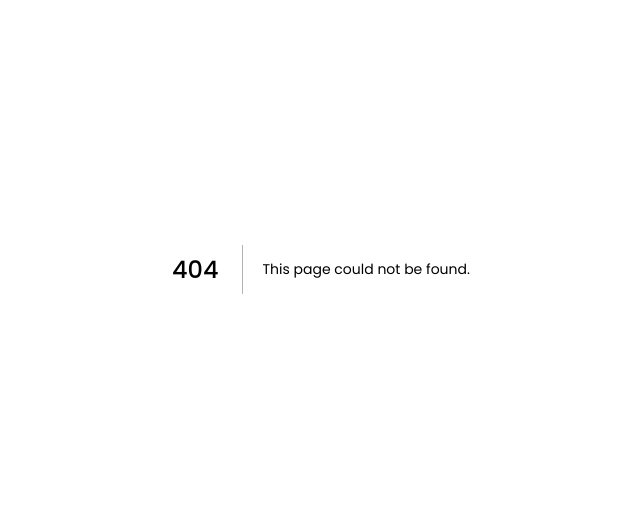
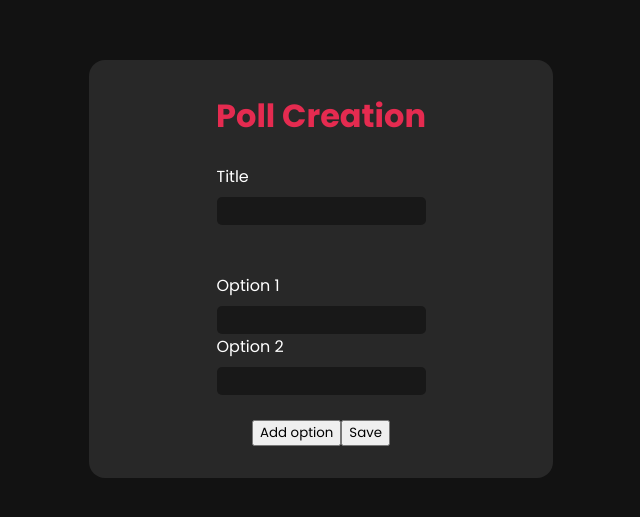
Before and after one commit to gentil-kadson/pollover-frontend, a Next.js app: page /create-poll in a window 1280 px wide. Before the commit this address had no page. Shown: the part 131-648 px from the top of the page, without its empty margins (319-959 px from the left). Built offline with nearby package versions, Linux system fonts and the light colour scheme.

Commit message:
creates poll option component.

```diff
--- /dev/null
+++ b/src/components/PollOption/PollOption.module.css
@@ -0,0 +1,19 @@
+.container {
+  display: flex;
+  flex-direction: column;
+  gap: 0.5rem;
+  max-width: 209px;
+}
+
+.label {
+  color: #fff;
+}
+
+.input {
+  background: var(--primary);
+  border: none;
+  border-radius: 0.3125rem;
+  padding: 0.25rem 1rem;
+
+  color: var(--white);
+}
--- /dev/null
+++ b/src/components/PollOption/index.tsx
@@ -0,0 +1,21 @@
+import styles from "./PollOption.module.css";
+
+type PollOptionProps = {
+  optionNumber: number;
+};
+
+export default function PollOption({ optionNumber }: PollOptionProps) {
+  return (
+    <div className={styles.container}>
+      <label className={styles.label} htmlFor={`option${optionNumber}`}>
+        Option {optionNumber}
+      </label>
+      <input
+        className={styles.input}
+        type="text"
+        name={`option${optionNumber}`}
+        id={`option${optionNumber}`}
+      />
+    </div>
+  );
+}
--- /dev/null
+++ b/src/pages/create-poll.tsx
@@ -0,0 +1,34 @@
+import styles from "../styles/CreatePoll.module.css";
+
+import PollOption from "@/components/PollOption";
+
+export default function CreatePoll() {
+  return (
+    <main className={styles.main}>
+      <section className={styles.section}>
+        <h1 className={styles.title}>Poll Creation</h1>
+        <form className={styles.form}>
+          <div className={styles.formGroup}>
+            <label htmlFor="pollTitle" className={styles.label}>
+              Title
+            </label>
+            <input
+              className={styles.input}
+              type="text"
+              name="pollTitle"
+              id="pollTitle"
+            />
+          </div>
+          <section>
+            <PollOption optionNumber={1} />
+            <PollOption optionNumber={2} />
+          </section>
+        </form>
+        <div>
+          <button>Add option</button>
+          <button>Save</button>
+        </div>
+      </section>
+    </main>
+  );
+}
--- /dev/null
+++ b/src/styles/CreatePoll.module.css
@@ -0,0 +1,55 @@
+.main {
+  max-width: 1240px;
+  height: 100vh;
+  margin: auto;
+
+  display: flex;
+  justify-content: center;
+  align-items: center;
+}
+
+.section {
+  background: var(--secondary);
+  padding: 2rem;
+
+  width: 400px;
+  min-height: 350px;
+  border-radius: 1rem;
+
+  display: flex;
+  flex-direction: column;
+  align-items: center;
+  gap: 1.5rem;
+}
+
+.title {
+  color: var(--red);
+  font-size: 2rem;
+}
+
+.form {
+  display: flex;
+  flex-direction: column;
+  gap: 3rem;
+
+  width: 209px;
+}
+
+.formGroup {
+  display: flex;
+  flex-direction: column;
+  gap: 0.5rem;
+}
+
+.label {
+  color: var(--white);
+}
+
+.input {
+  background: var(--primary);
+  border: none;
+  border-radius: 0.3125rem;
+  padding: 0.25rem 1rem;
+
+  color: var(--white);
+}
```
